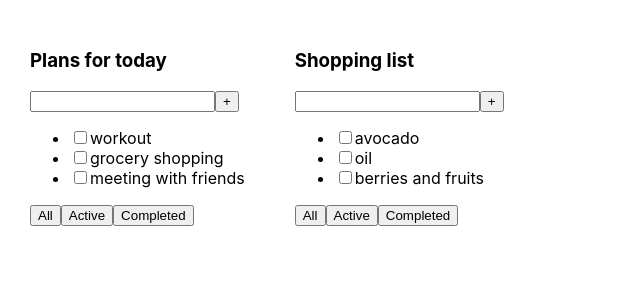
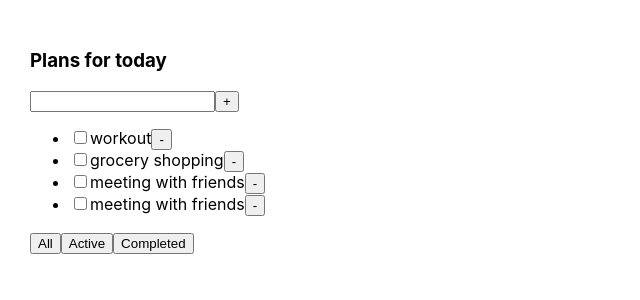
Before and after one commit to Andreeevna/Todo, a React (Create React App) app: page / in a window 1280 px wide. Shown: the top 300 px of the page, without its empty margins (0-640 px from the left). Built offline with nearby package versions, Linux system fonts and the light colour scheme.

Commit message:
feat: added the delete task function

```diff
--- a/src/App.tsx
+++ b/src/App.tsx
@@ -1,3 +1,4 @@
+import { useState } from 'react'
 import './App.css'
 import Todo, { TasksTpe } from './Todo'
 
@@ -18,29 +19,23 @@ function App() {
 			title: 'meeting with friends',
 			isDone: true,
 		},
-	]
-
-	let tasks2: Array<TasksTpe> = [
 		{
-			id: 1,
-			title: 'avocado',
-			isDone: true,
-		},
-		{
-			id: 2,
-			title: 'oil',
-			isDone: false,
-		},
-		{
-			id: 3,
-			title: 'berries and fruits',
+			id: 4,
+			title: 'meeting with friends',
 			isDone: true,
 		},
 	]
+
+	const [tasks, setTasks] = useState(tasks1)
+
+	const removeTask = (id: number) => {
+		let filtereTasks = tasks.filter(task => task.id !== id)
+		setTasks(filtereTasks)
+	}
+
 	return (
 		<div className='App'>
-			<Todo title='Plans for today' tasks={tasks1} />
-			<Todo title='Shopping list' tasks={tasks2} />
+			<Todo title='Plans for today' tasks={tasks} removeTask={removeTask} />
 		</div>
 	)
 }
--- a/src/Todo.tsx
+++ b/src/Todo.tsx
@@ -7,6 +7,7 @@ export type TasksTpe = {
 type PropsType = {
 	title: string
 	tasks: Array<TasksTpe>
+	removeTask: (id: number) => void
 }
 
 const Todo = (props: PropsType) => {
@@ -19,14 +20,16 @@ const Todo = (props: PropsType) => {
 				<button>+</button>
 			</div>
 			<ul>
-				{props.tasks.map(param => {
-					return (
-						<li key={param.id}>
-							<input type='checkbox' />
-							<span>{param.title}</span>
-						</li>
-					)
-				})}
+				{props.tasks &&
+					props.tasks.map(task => {
+						return (
+							<li key={task.id}>
+								<input type='checkbox' />
+								<span>{task.title}</span>
+								<button onClick={() => props.removeTask(task.id)}>-</button>
+							</li>
+						)
+					})}
 			</ul>
 			<div>
 				<button>All</button>
```
